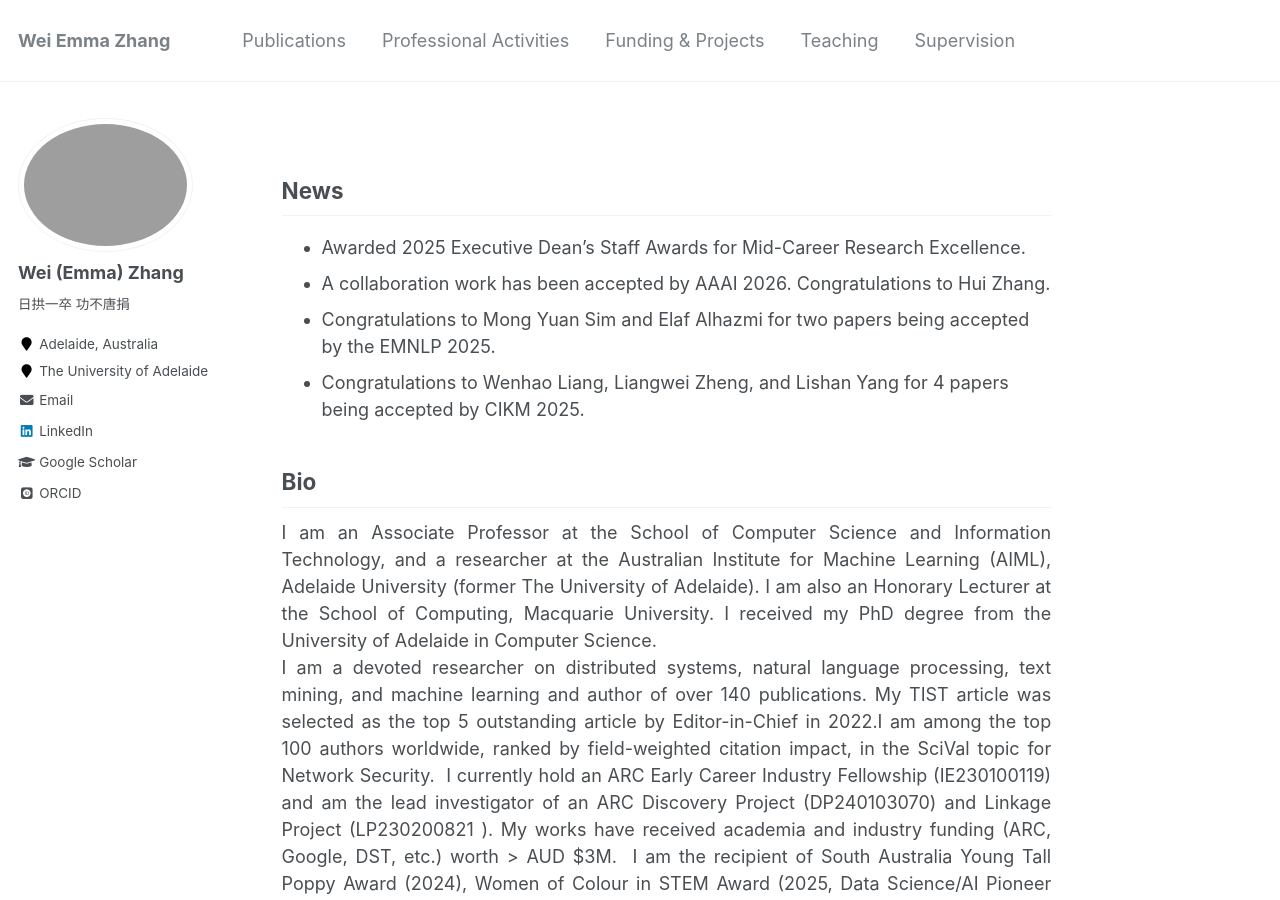
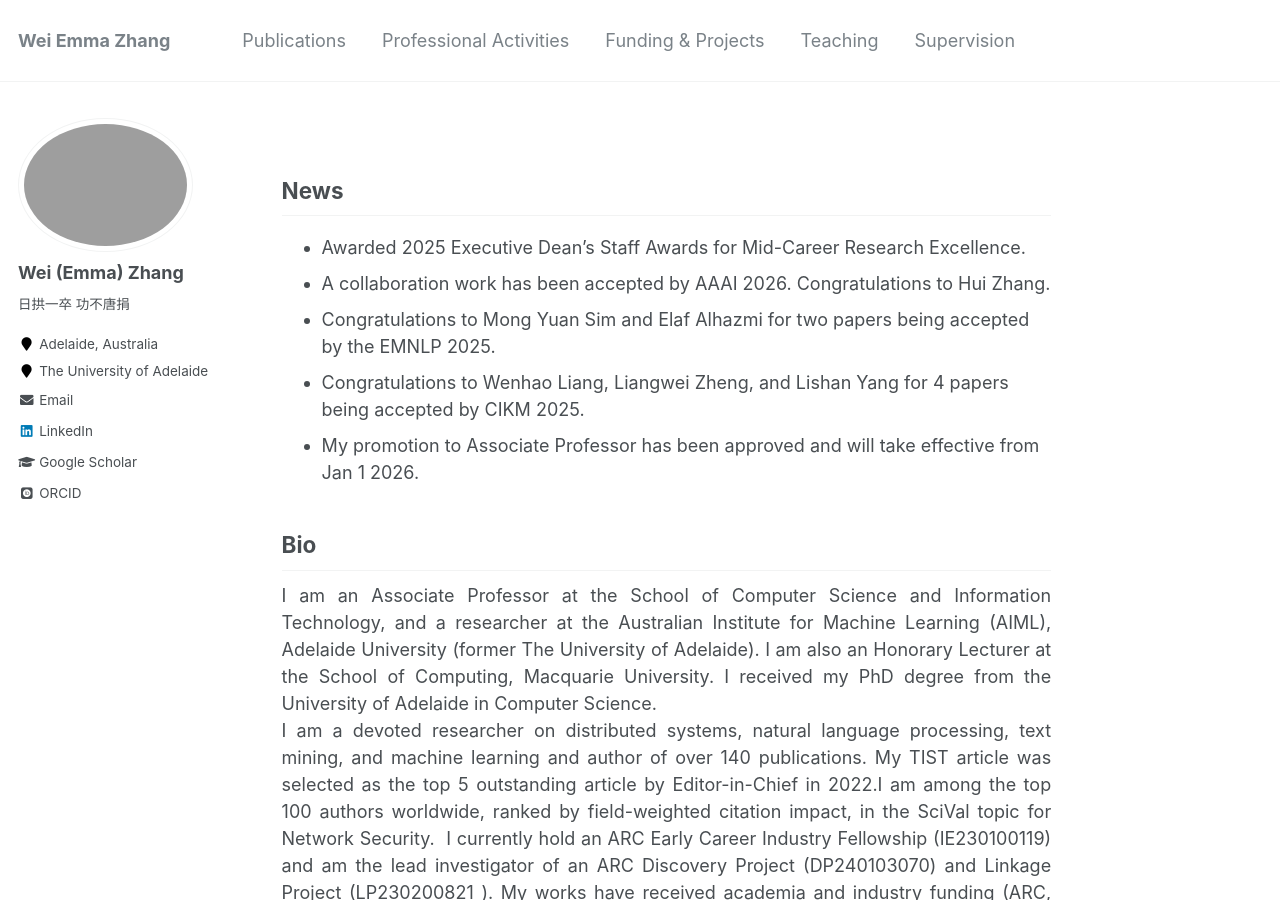
Before and after one commit to weiezhang/weiezhang.github.io, a Jekyll site: the page built from _pages/about.md, in a window 1280 px wide and 900 px high. Built offline with Jekyll 4.4.1, drawn with Linux system fonts in a browser that asks for light colours; some web fonts are replaced.

Commit message:
Update about.md

```diff
--- a/_pages/about.md
+++ b/_pages/about.md
@@ -13,8 +13,8 @@ redirect_from:
 * A collaboration work has been accepted by AAAI 2026. Congratulations to Hui Zhang.
 * Congratulations to Mong Yuan Sim and Elaf Alhazmi for two papers being accepted by the EMNLP 2025.
 * Congratulations to Wenhao Liang, Liangwei Zheng, and Lishan Yang for 4 papers being accepted by CIKM 2025.
-<!-- * My promotion to Associate Professor has been approved and will take effective from Jan 1 2026.
-Congratulations to Liangwei Zheng for his paper being accepted by KDD 2025.
+* My promotion to Associate Professor has been approved and will take effective from Jan 1 2026.
+<!-- * Congratulations to Liangwei Zheng for his paper being accepted by KDD 2025.
  Congratulations to Mong Yuan Sim for his paper being accepted by ACL 2025.
  Hosted [EvalMG25 @ COLING 2025](https://evalmg.github.io/), 20 Jan 2025, Abu Dhabi, UAE.
  Congratulations to Elaf for her long research paper being accepted by the EMNLP 2024 main conference.
```
